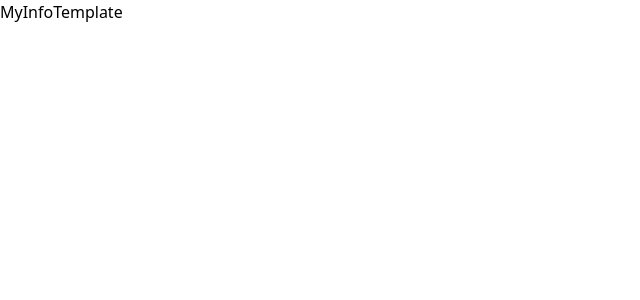
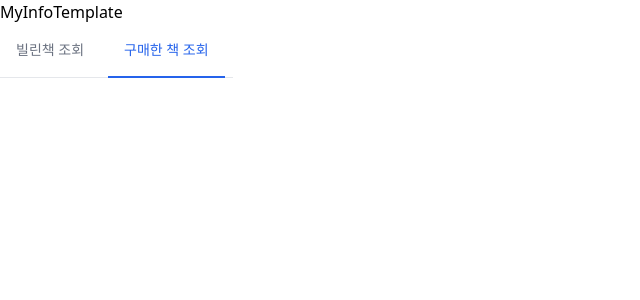
Before and after one commit to Dobbymin/haedal-book, a React (Vite) app: page /myinfo in a window 1280 px wide. Shown: the top 300 px of the page, without its empty margins (0-640 px from the left). Built offline with nearby package versions, Linux system fonts and the light colour scheme.

Commit message:
[Init]:내정보페이지

```diff
--- a/src/components/template/MyInfoTemplate.jsx
+++ b/src/components/template/MyInfoTemplate.jsx
@@ -1,5 +1,32 @@
 const MyInfoTemplate = () => {
-	return <>MyInfoTemplate</>;
+	return (
+		<>
+			MyInfoTemplate
+			<div className="flex">
+				<div class="text-sm font-medium text-center text-gray-500 border-b border-gray-200 dark:text-gray-400 dark:border-gray-700">
+					<ul class="flex flex-wrap -mb-px">
+						<li class="me-2">
+							<a
+								href="#"
+								class="inline-block p-4 border-b-2 border-transparent rounded-t-lg hover:text-gray-600 hover:border-gray-300 dark:hover:text-gray-300"
+							>
+								빌린책 조회
+							</a>
+						</li>
+						<li class="me-2">
+							<a
+								href="#"
+								class="inline-block p-4 text-blue-600 border-b-2 border-blue-600 rounded-t-lg active dark:text-blue-500 dark:border-blue-500"
+								aria-current="page"
+							>
+								구매한 책 조회
+							</a>
+						</li>
+					</ul>
+				</div>
+			</div>
+		</>
+	);
 };
 
 export default MyInfoTemplate;
```
